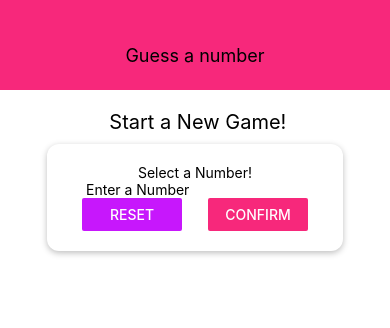
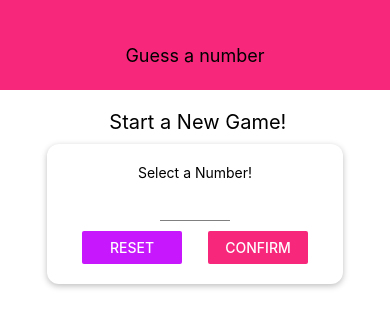
Before and after one commit to ThodorisAkr/react-native-game, a React Native app: screen / in a window 390 px wide. Shown: the top 328 px of the page. Built offline with nearby package versions, Linux system fonts and the light colour scheme.

Commit message:
Make userChoice / Buttons / Start of Game screen

```diff
--- /dev/null
+++ b/components/Input.js
@@ -0,0 +1,16 @@
+import React from "react";
+import { StyleSheet, TextInput } from "react-native";
+
+const Input = (props) => {
+  return <TextInput {...props} style={{ ...styles.input, ...props.style }} />;
+};
+
+const styles = StyleSheet.create({
+  input: {
+    height: 30,
+    borderBottomColor: "grey",
+    borderBottomWidth: 1,
+    marginVertical: 10,
+  },
+});
+export default Input;
--- /dev/null
+++ b/components/NumberContainer.js
@@ -0,0 +1,30 @@
+import React from "react";
+import { View, Text, StyleSheet } from "react-native";
+
+import Colors from "../Constants/colors";
+
+const NumberContainer = (props) => {
+  return (
+    <View style={styles.container}>
+      <Text style={styles.number}>{props.children}</Text>
+    </View>
+  );
+};
+
+const styles = StyleSheet.create({
+  container: {
+    borderWidth: 2,
+    borderColor: Colors.second,
+    padding: 10,
+    borderRadius: 10,
+    marginVertical: 10,
+    alignItems: "center",
+    justifyContent: "center",
+  },
+  number: {
+    color: Colors.second,
+    fontSize: 22,
+  },
+});
+
+export default NumberContainer;
--- a/screens/StartGameScreen.js
+++ b/screens/StartGameScreen.js
@@ -1,26 +1,100 @@
-import React from "react";
-import { View, Text, StyleSheet, TextInput, Button } from "react-native";
+import React, { useState } from "react";
+import {
+  Alert,
+  Keyboard,
+  View,
+  Text,
+  StyleSheet,
+  Button,
+  TouchableWithoutFeedback,
+} from "react-native";
 
 import Card from "../components/Card";
+import Input from "../components/Input";
+import NumberContainer from "../components/NumberContainer";
 import Colors from "../Constants/colors";
 
 const StartGameScreen = () => {
+  const [enteredValue, setEnteredValue] = useState("");
+  const [confirmed, setConfirmed] = useState(false);
+  const [selectedNumber, setSelectedNumber] = useState();
+
+  const numberInputHandler = (inputText) => {
+    setEnteredValue(inputText.replace(/[^0-9]/g, ""));
+  };
+
+  const resetInputHandler = () => {
+    setEnteredValue("");
+    setConfirmed(false);
+  };
+
+  const confirmInputHandler = () => {
+    const chosenNumber = parseInt(enteredValue);
+    if (isNaN(chosenNumber) || chosenNumber <= 0 || chosenNumber > 99) {
+      Alert.alert(
+        "Invalid Number",
+        "Number has to be a number between 1 and 99.",
+        [{ text: "Okay", style: "destructive", onPress: resetInputHandler }]
+      );
+      return;
+    }
+    setConfirmed(true);
+    setSelectedNumber(chosenNumber);
+    setEnteredValue("");
+    Keyboard.dismiss();
+  };
+
+  let confirmedOutput;
+  if (confirmed) {
+    confirmedOutput = (
+      <Card style={styles.summary__container}>
+        <Text>You Selected</Text>
+        <NumberContainer>{selectedNumber}</NumberContainer>
+        <Button title="START GAME" />
+      </Card>
+    );
+  }
+
   return (
+    <TouchableWithoutFeedback
+      onPress={() => {
+        Keyboard.dismiss();
+      }}
+    >
       <View style={styles.screen}>
         <Text style={styles.screen__title}> Start a New Game!</Text>
         <Card style={styles.input__container}>
           <Text>Select a Number!</Text>
-        <TextInput placeholder="Enter a Number" />
+          <Input
+            style={styles.input}
+            blurOnSubmit
+            autoCapitalize="none"
+            autoCorrect={false}
+            keyboardType="number-pad"
+            maxLength={2}
+            onChangeText={numberInputHandler}
+            value={enteredValue}
+          />
           <View style={styles.button__container}>
             <View style={styles.button}>
-            <Button title="Reset" onPress={() => {}} color={Colors.second} />
+              <Button
+                title="Reset"
+                onPress={resetInputHandler}
+                color={Colors.second}
+              />
             </View>
             <View style={styles.button}>
-            <Button title="Confirm" onPress={() => {}} color={Colors.primary} />
+              <Button
+                title="Confirm"
+                onPress={confirmInputHandler}
+                color={Colors.primary}
+              />
             </View>
           </View>
         </Card>
+        {confirmedOutput}
       </View>
+    </TouchableWithoutFeedback>
   );
 };
 
@@ -49,6 +123,14 @@
   button: {
     width: 100,
   },
+  input: {
+    width: 70,
+    textAlign: "center",
+  },
+  summary__container: {
+    margin: 20,
+    alignItems: "center",
+  },
 });
 
 export default StartGameScreen;
```
Also changed, not shown: screens/GameScreen.js (added, +24 -0 lines). Lines whose indentation alone changed are shown as unchanged.
